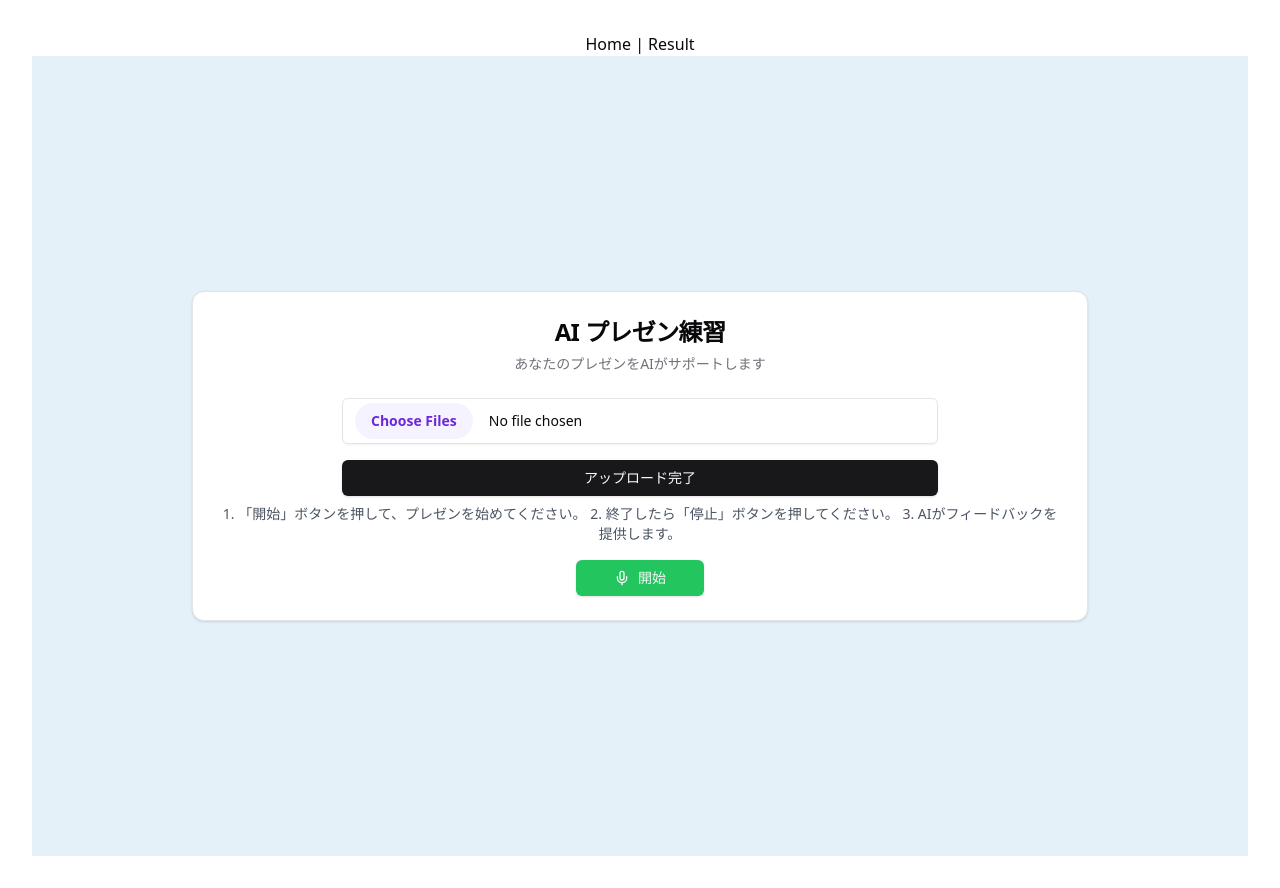
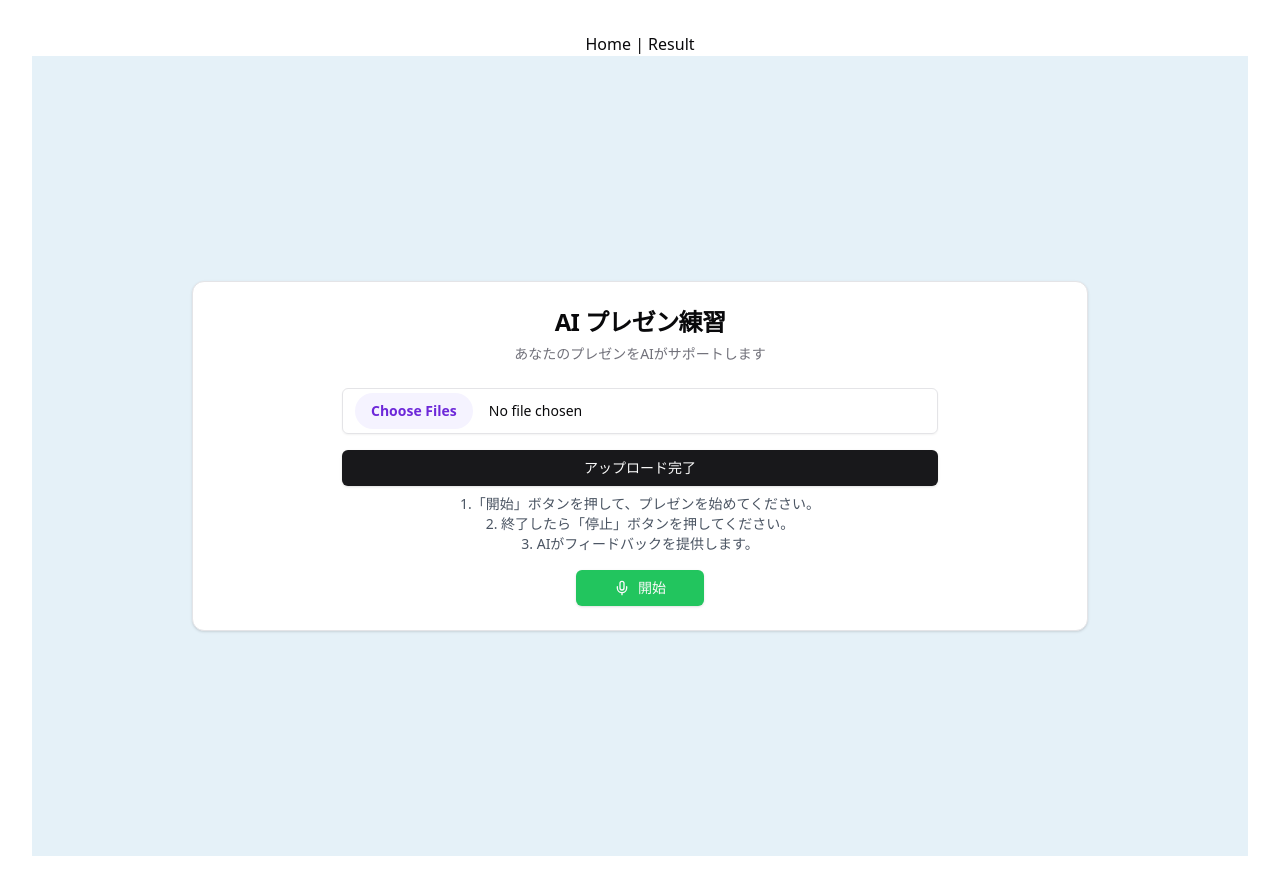
Before and after one commit to mathsuky/AI-Presentation-Prac, a React (Vite) app in the folder client/: page / in a window 1280 px wide. Built offline with nearby package versions, Linux system fonts and the light colour scheme.

Commit message:
fix: 文字の配置

```diff
--- a/client/src/Home.tsx
+++ b/client/src/Home.tsx
@@ -119,15 +119,17 @@ export default function TopScreen() {
           </CardDescription>
         </CardHeader>
         {isUploaded ? (
-          <HomeScreen images={images} /> // imagesをプロップスとして渡す
+          <HomeScreen images={images} />
         ) : (
           <ImgUploader onImagesUpload={handleImagesUpload} />
         )}
         <CardContent>
-          <p className="mb-4 text-sm text-gray-600">
-            1. 「開始」ボタンを押して、プレゼンを始めてください。 2.
-            終了したら「停止」ボタンを押してください。 3.
-            AIがフィードバックを提供します。
+          <p className="mb-4 w-2/3 mx-auto text-sm text-gray-600">
+            1.「開始」ボタンを押して、プレゼンを始めてください。
+            <br />
+            2. 終了したら「停止」ボタンを押してください。
+            <br />
+            3. AIがフィードバックを提供します。
           </p>
           <div className="flex justify-center">
             <Button
```
